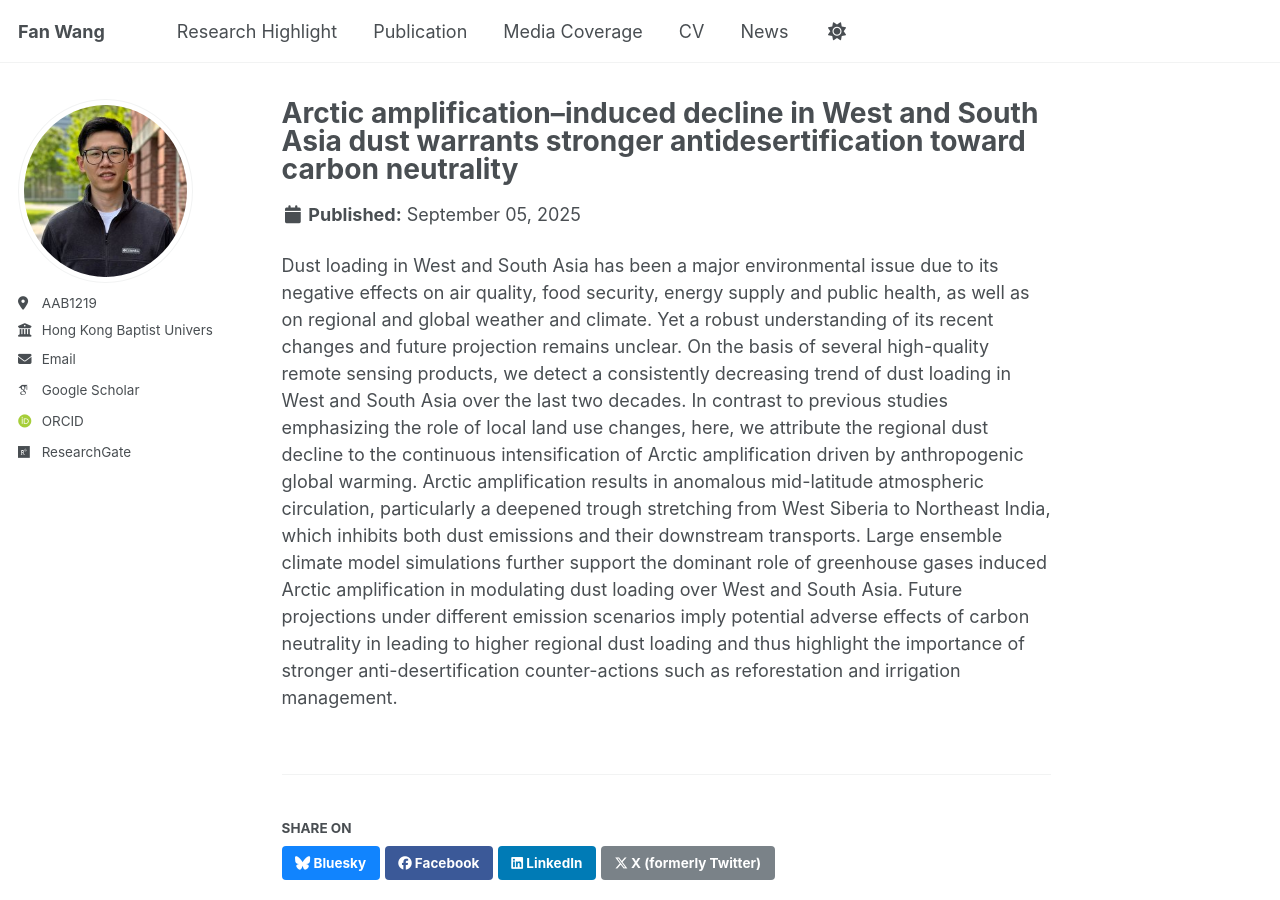
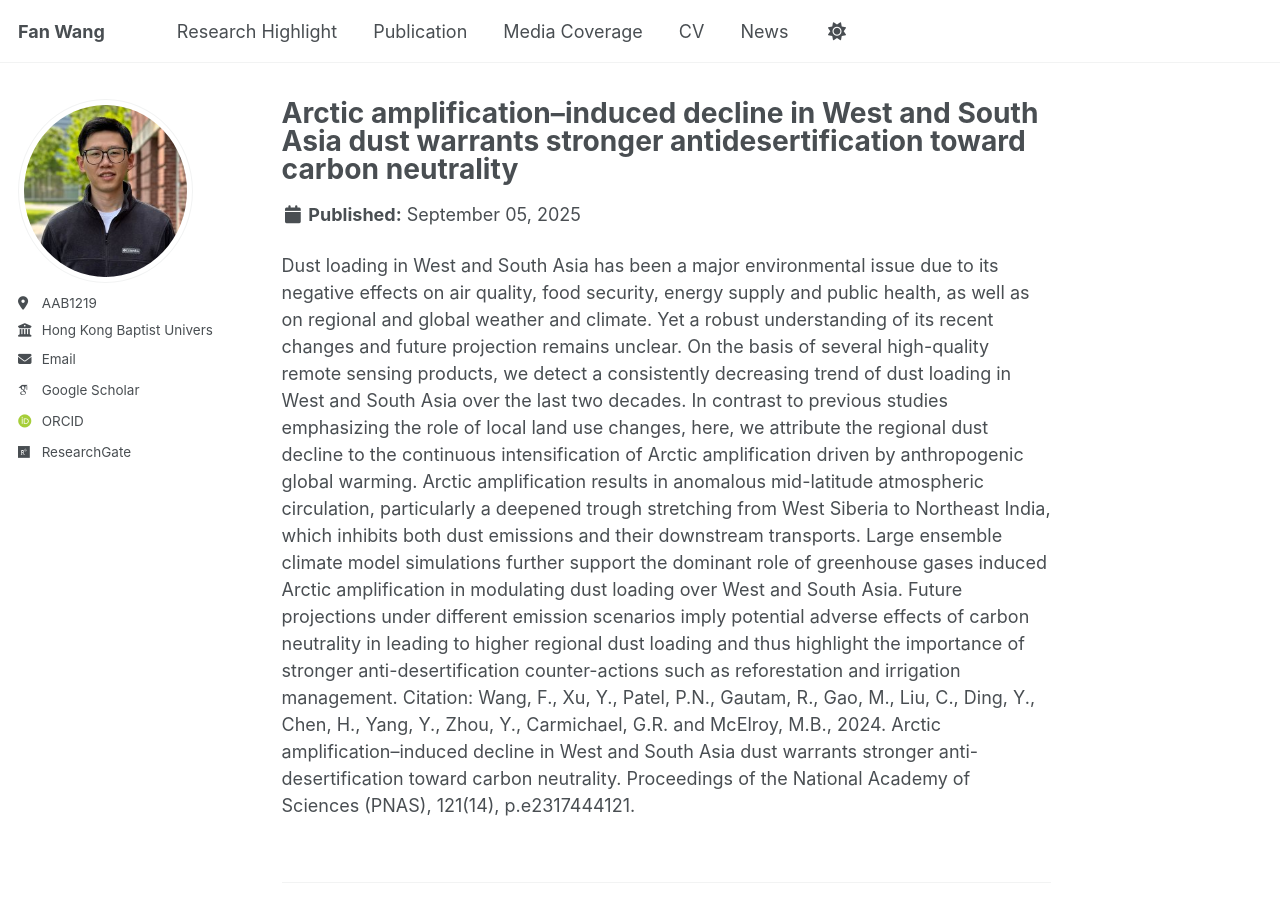
Before and after one commit to fanwang1/fanwang1.github.io, a Jekyll site: the page built from _portfolio/portfolio-2.html, in a window 1280 px wide and 900 px high. Built offline with Jekyll 4.4.1, drawn with Linux system fonts in a browser that asks for light colours; some web fonts are replaced; a script that is not in the unit is left out.

Commit message:
portfolio-2.html

```diff
--- a/_portfolio/portfolio-2.html
+++ b/_portfolio/portfolio-2.html
@@ -5,3 +5,4 @@ collection: portfolio
 ---
 
 Dust loading in West and South Asia has been a major environmental issue due to its negative effects on air quality, food security, energy supply and public health, as well as on regional and global weather and climate. Yet a robust understanding of its recent changes and future projection remains unclear. On the basis of several high-quality remote sensing products, we detect a consistently decreasing trend of dust loading in West and South Asia over the last two decades. In contrast to previous studies emphasizing the role of local land use changes, here, we attribute the regional dust decline to the continuous intensification of Arctic amplification driven by anthropogenic global warming. Arctic amplification results in anomalous mid-latitude atmospheric circulation, particularly a deepened trough stretching from West Siberia to Northeast India, which inhibits both dust emissions and their downstream transports. Large ensemble climate model simulations further support the dominant role of greenhouse gases induced Arctic amplification in modulating dust loading over West and South Asia. Future projections under different emission scenarios imply potential adverse effects of carbon neutrality in leading to higher regional dust loading and thus highlight the importance of stronger anti-desertification counter-actions such as reforestation and irrigation management.
+Citation: Wang, F., Xu, Y., Patel, P.N., Gautam, R., Gao, M., Liu, C., Ding, Y., Chen, H., Yang, Y., Zhou, Y., Carmichael, G.R. and McElroy, M.B., 2024. Arctic amplification–induced decline in West and South Asia dust warrants stronger anti-desertification toward carbon neutrality. Proceedings of the National Academy of Sciences (PNAS), 121(14), p.e2317444121.
```
